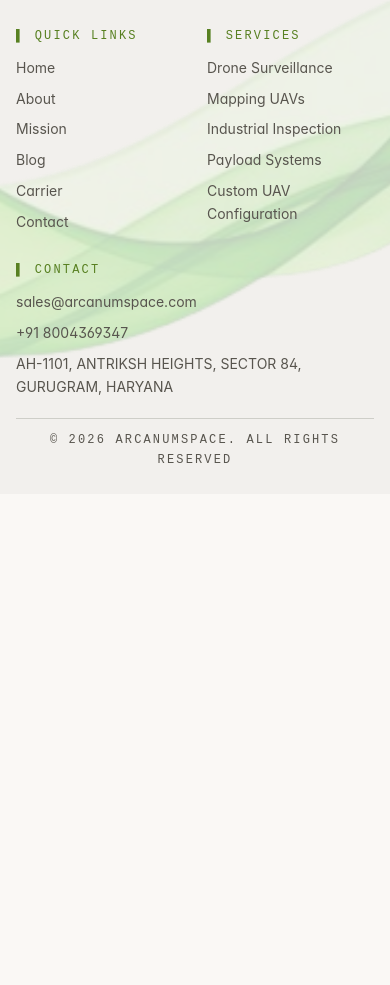
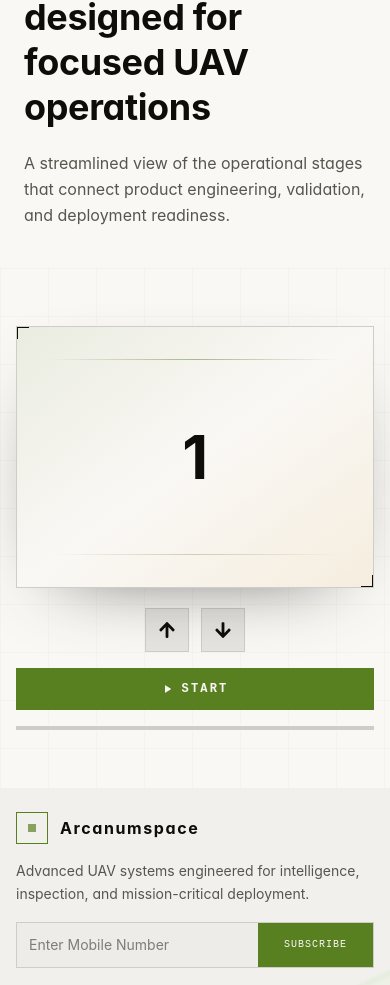
Before and after one commit to yogesaa8/drone, a React (Vite) app: page /about in a window 390 px wide. Shown: the part 6386-7371 px from the top of the page. Before the commit the page ends 6880 px from the top, so only its background shows below. Built offline with nearby package versions, Linux system fonts and the light colour scheme.

Commit message:
embla add in About page

```diff
--- a/src/embla/VerticalSlider.jsx
+++ b/src/embla/VerticalSlider.jsx
@@ -62,36 +62,47 @@
   };
 
   return (
-    <div className="flex min-h-screen items-center justify-center bg-black px-6">
-      <div className="w-full max-w-3xl">
+    <div className="relative flex min-h-[520px] items-center justify-center overflow-hidden bg-background px-4 py-12 sm:px-6 sm:py-16 lg:px-10 lg:py-20">
+      <div className="absolute inset-0 hud-grid opacity-35" />
+      <div className="absolute inset-0 scanlines opacity-20" />
+
+      <div className="relative z-10 w-full max-w-4xl">
         {/* SLIDER */}
-        <div className="overflow-hidden border border-white/10" ref={emblaRef}>
+        <div
+          className="corner-frame overflow-hidden border border-border bg-charcoal/90 shadow-[0_24px_80px_-48px_rgba(0,0,0,0.8)] backdrop-blur"
+          ref={emblaRef}
+        >
           {/* CONTAINER */}
-          <div className="flex h-[340px] flex-col">
+          <div className="flex h-[260px] flex-col sm:h-[340px] lg:h-[420px]">
             {slides.map((item, index) => (
               <div
                 key={index}
-                className="flex min-h-full flex-[0_0_100%] items-center justify-center bg-black"
+                className="relative flex min-h-full flex-[0_0_100%] items-center justify-center overflow-hidden bg-background"
               >
-                <h1 className="text-7xl font-bold text-white">{item}</h1>
+                <div className="absolute inset-0 bg-linear-to-br from-tactical/10 via-transparent to-amber-hud/10" />
+                <div className="absolute inset-x-8 top-8 h-px bg-linear-to-r from-transparent via-tactical/50 to-transparent" />
+                <div className="absolute inset-x-8 bottom-8 h-px bg-linear-to-r from-transparent via-tactical/30 to-transparent" />
+                <h1 className="relative font-display text-6xl font-bold text-foreground sm:text-7xl lg:text-8xl">
+                  {item}
+                </h1>
               </div>
             ))}
           </div>
         </div>
 
         {/* CONTROLS */}
-        <div className="mt-7 flex items-center justify-between">
+        <div className="mt-5 flex flex-col items-stretch gap-4 sm:mt-7 sm:flex-row sm:items-center sm:justify-between">
           {/* LEFT BUTTONS */}
-          <div className="flex items-center gap-3">
+          <div className="flex items-center justify-center gap-3 sm:justify-start">
             <button
               onClick={scrollPrev}
-              className="flex h-12 w-12 items-center justify-center rounded-full border border-white/10 bg-black text-xl text-white transition hover:border-white/20"
+              className="flex h-11 w-11 items-center justify-center border border-border bg-charcoal text-lg text-foreground transition hover:border-tactical hover:text-tactical sm:h-12 sm:w-12"
             >
               <FaArrowUp />
             </button>
             <button
               onClick={scrollNext}
-              className="flex h-12 w-12 items-center justify-center rounded-full border border-white/10 bg-black text-xl text-white transition hover:border-white/20"
+              className="flex h-11 w-11 items-center justify-center border border-border bg-charcoal text-lg text-foreground transition hover:border-tactical hover:text-tactical sm:h-12 sm:w-12"
             >
               <FaArrowDown />
             </button>
@@ -100,7 +111,7 @@
           {/* START / STOP BUTTON */}
           <button
             onClick={toggleAutoplay}
-            className="rounded-full border border-white/10 bg-black px-10 py-3 text-white transition hover:border-white/20 flex items-center gap-2"
+            className="flex items-center justify-center gap-2 border border-tactical bg-tactical px-8 py-3 font-mono text-xs font-semibold uppercase tracking-[0.18em] text-primary-foreground transition hover:bg-transparent hover:text-tactical sm:px-10"
           >
             {playing ? (
               <>
@@ -116,10 +127,10 @@
           </button>
 
           {/* SINGLE PROGRESS BAR */}
-          <div className="w-28 overflow-hidden rounded-full bg-white/10">
+          <div className="h-1 w-full overflow-hidden bg-border sm:w-28">
             <div
               key={selectedIndex}
-              className={`h-1 rounded-full bg-white ${
+              className={`h-full bg-tactical ${
                 playing ? "animate-progress" : "w-0"
               }`}
             />
--- a/src/pages/AboutPage.jsx
+++ b/src/pages/AboutPage.jsx
@@ -10,6 +10,7 @@
 import capabilityImg4 from "../assets/about/AG.png";
 import capabilityImg5 from "../assets/about/AI.png";
 import capabilityImg6 from "../assets/about/OD.png";
+import VerticalSlider from "../embla/VerticalSlider";
 
 const capabilities = [
   {
@@ -287,6 +288,32 @@
           </div>
         </div>
       </section>
+
+      {/* embla slider */}
+      <section className="border-t border-border bg-background">
+        <div className="max-w-7xl mx-auto px-6 lg:px-10 pt-24 lg:pt-32">
+          <div className="mb-10 max-w-3xl">
+            <div className="flex items-center gap-3 mb-4">
+              <span className="h-px w-8 bg-tactical" />
+
+              <span className="label-mono text-tactical">
+                PLATFORM SEQUENCE
+              </span>
+            </div>
+
+            <h2 className="font-display text-4xl md:text-5xl font-bold leading-tight">
+              Mission flow designed for focused UAV operations
+            </h2>
+
+            <p className="mt-5 text-muted-foreground leading-relaxed">
+              A streamlined view of the operational stages that connect product
+              engineering, validation, and deployment readiness.
+            </p>
+          </div>
+        </div>
+
+        <VerticalSlider />
+      </section>
     </div>
   );
 };
```
